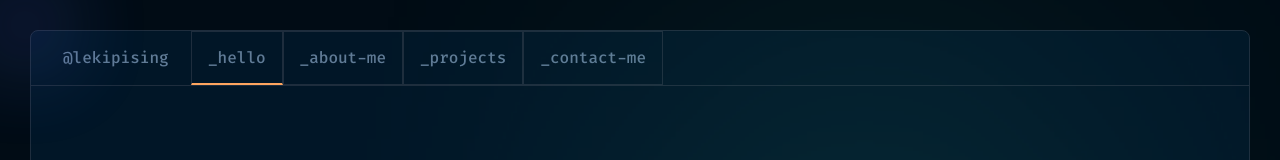
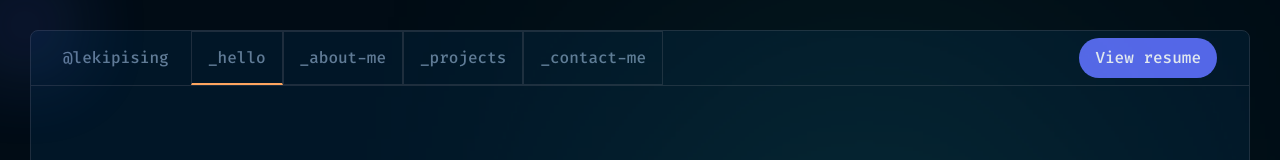
Before and after one commit to lekipising/portfolio-2.0, a Next.js app: page / in a window 1280 px wide. Shown: the top 160 px of the page. Built offline with nearby package versions, Linux system fonts and the light colour scheme.

Commit message:
chore: add download resume

```diff
--- a/components/common/navbar.tsx
+++ b/components/common/navbar.tsx
@@ -1,9 +1,4 @@
-import Image from "next/image";
-import React, { useState } from "react";
-import MobileMenu from "./menu";
-
-import CloseIcon from "../../assets/close.svg";
-import OpenIcon from "../../assets/open.svg";
+import React from "react";
 
 export const scrollIntoId = (id: string) => {
   const element = document.getElementById(id);
@@ -11,8 +6,6 @@ export const scrollIntoId = (id: string) => {
     element.scrollIntoView({ behavior: "smooth" });
   }
 };
-
-import { motion } from "framer-motion";
 
 export default function NavBar({ activeLink }: { activeLink: string }) {
   return (
@@ -35,26 +28,16 @@ export default function NavBar({ activeLink }: { activeLink: string }) {
           isActive={activeLink === "_contact-me"}
         />
       </div>
-      {activeLink !== "_hello" && (
-        <motion.div
-          key={activeLink}
-          initial={{ scale: 1 }}
-          whileHover={{ scale: 1.2, rotate: 45 }}
-          transition={{ duration: 0.3, ease: "easeInOut" }}
-          className="absolute right-8 h-[40px] w-[40px] rounded-full"
-        >
-          <Image
-            src={
-              "https://res.cloudinary.com/dpnbddror/image/upload/v1642927639/liplan/IMG_20190524_121443_tm3oo7.webp"
-            }
-            height="100"
-            width="100"
-            layout="responsive"
-            alt="Liplan Lekipising - Portfolio"
-            className="rounded-full"
-          />
-        </motion.div>
-      )}
+
+      <a
+        key={activeLink}
+        href="/Lekipising_Resume_Oct.pdf"
+        target="_blank"
+        rel="noopener noreferrer"
+        className="absolute right-8 flex w-max items-center justify-center rounded-full bg-purple-heavy py-2 px-4 text-white"
+      >
+        View resume
+      </a>
     </nav>
   );
 }
```
Also changed, not shown: 1 other file (tests, documents, lock files or other folders).
